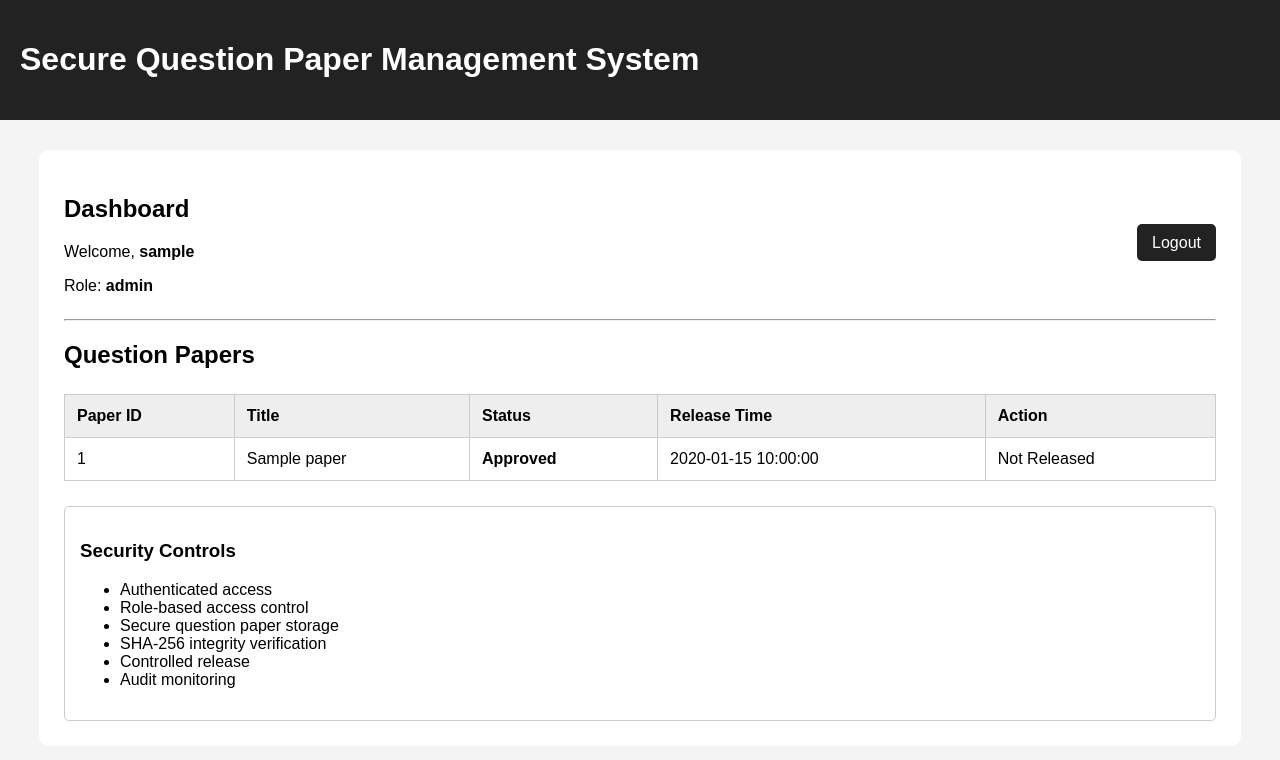
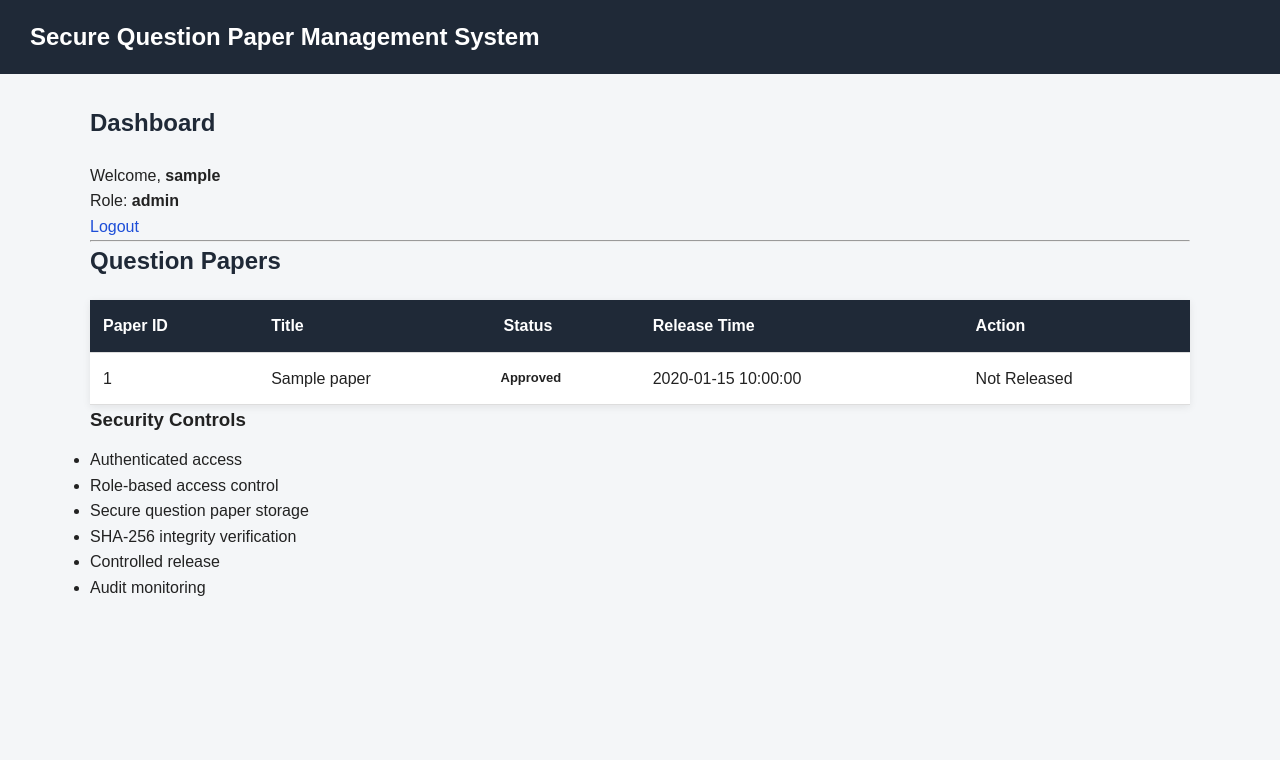
Before and after one commit to 2403717610422079-blip/Pdc-web-page, a Python web app: template templates/dashboard.html in a window 1280 px wide. Shown: the top 760 px of the page. Run offline with Jinja, Linux system fonts and the light colour scheme; the template is opened without the code that fills it: most values are stand-ins (such as "Sample title", 1, 10 or a date in 2020).

Commit message:
Update dashboard.html

```diff
--- a/templates/dashboard.html
+++ b/templates/dashboard.html
@@ -3,68 +3,8 @@
 <head>
     <title>Secure Question Paper Dashboard</title>
 
-    <style>
-        body {
-            font-family: Arial, sans-serif;
-            background: #f4f4f4;
-            margin: 0;
-        }
+      <link rel="stylesheet" href="{{ url_for('static', filename='style.css') }}">
 
-        header {
-            background: #222;
-            color: white;
-            padding: 20px;
-        }
-
-        .container {
-            width: 90%;
-            margin: 30px auto;
-            background: white;
-            padding: 25px;
-            border-radius: 10px;
-        }
-
-        .top {
-            display: flex;
-            justify-content: space-between;
-            align-items: center;
-        }
-
-        .button {
-            background: #222;
-            color: white;
-            padding: 10px 15px;
-            text-decoration: none;
-            border-radius: 5px;
-        }
-
-        table {
-            width: 100%;
-            border-collapse: collapse;
-            margin-top: 25px;
-        }
-
-        th, td {
-            border: 1px solid #ccc;
-            padding: 12px;
-            text-align: left;
-        }
-
-        th {
-            background: #eee;
-        }
-
-        .status {
-            font-weight: bold;
-        }
-
-        .security {
-            margin-top: 25px;
-            padding: 15px;
-            border: 1px solid #ccc;
-            border-radius: 5px;
-        }
-    </style>
 </head>
 
 <body>
```
